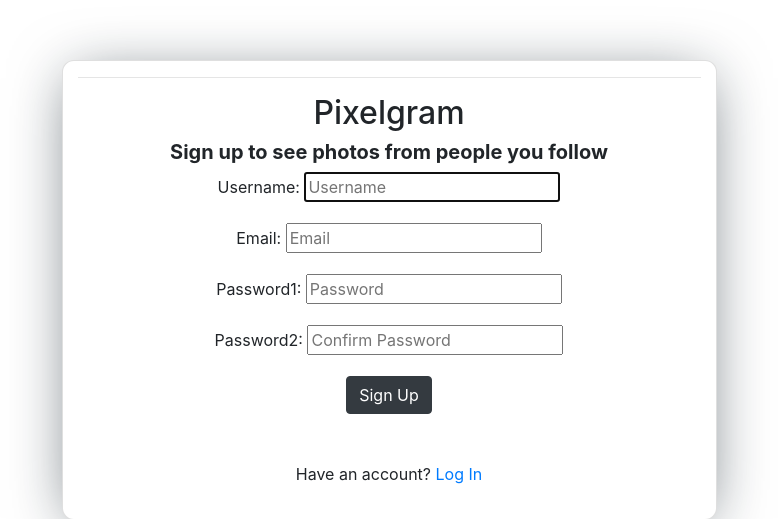
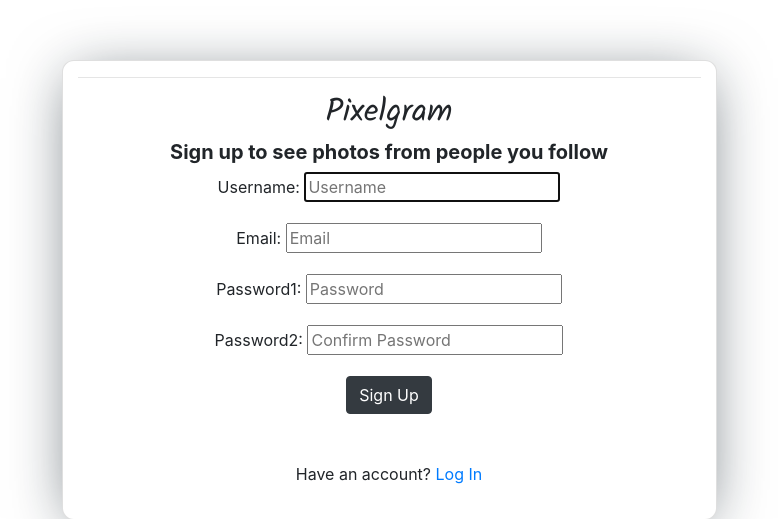
Before and after one commit to Pixel-0/pixelgram, a Django app: page /register in a window 1280 px wide. Shown: the top 519 px of the page, without its empty margins (251-1029 px from the left). Run offline with Django 3.2, Linux system fonts and the light colour scheme; some libraries are stand-ins or nearby versions.

Commit message:
style heading

```diff
--- a/timeline/templates/register.html
+++ b/timeline/templates/register.html
@@ -6,12 +6,13 @@
 {% block content %}
 <link rel="stylesheet" href="https://stackpath.bootstrapcdn.com/bootstrap/4.3.1/css/bootstrap.min.css"
    integrity="sha384-ggOyR0iXCbMQv3Xipma34MD+dH/1fQ784/j6cY/iJTQUOhcWr7x9JvoRxT2MZw1T" crossorigin="anonymous">
+   <link href="https://fonts.googleapis.com/css?family=Kalam&display=swap" rel="stylesheet">
 
 <div style="text-align: center;" class="row">
    <div class="col-md-3"></div>
    <div class="card col-md-6">
       <hr>
-      <h2>Pixelgram</h2>
+      <h2 style="font-family: 'Kalam', cursive;">Pixelgram</h2>
       <form action="" method="post">
          <h5 style="font-weight:bold;">Sign up to see photos from people you follow</h5>
 
--- a/timeline/templates/registration/login.html
+++ b/timeline/templates/registration/login.html
@@ -4,12 +4,13 @@
 {% block content %}
 <link rel="stylesheet" href="https://stackpath.bootstrapcdn.com/bootstrap/4.3.1/css/bootstrap.min.css"
    integrity="sha384-ggOyR0iXCbMQv3Xipma34MD+dH/1fQ784/j6cY/iJTQUOhcWr7x9JvoRxT2MZw1T" crossorigin="anonymous">
+   <link href="https://fonts.googleapis.com/css?family=Kalam&display=swap" rel="stylesheet">
 
 <div style="text-align:center;" class="row">
    <div class="col-md-3"></div>
    <div class="card col-md-6">
       <hr>
-      <h2>Pixelgram</h2>
+      <h2 style="font-family: 'Kalam', cursive;">Pixelgram</h2>
       <form action="" method="post">
          {% csrf_token %}
          {{ form.as_p }}
```
